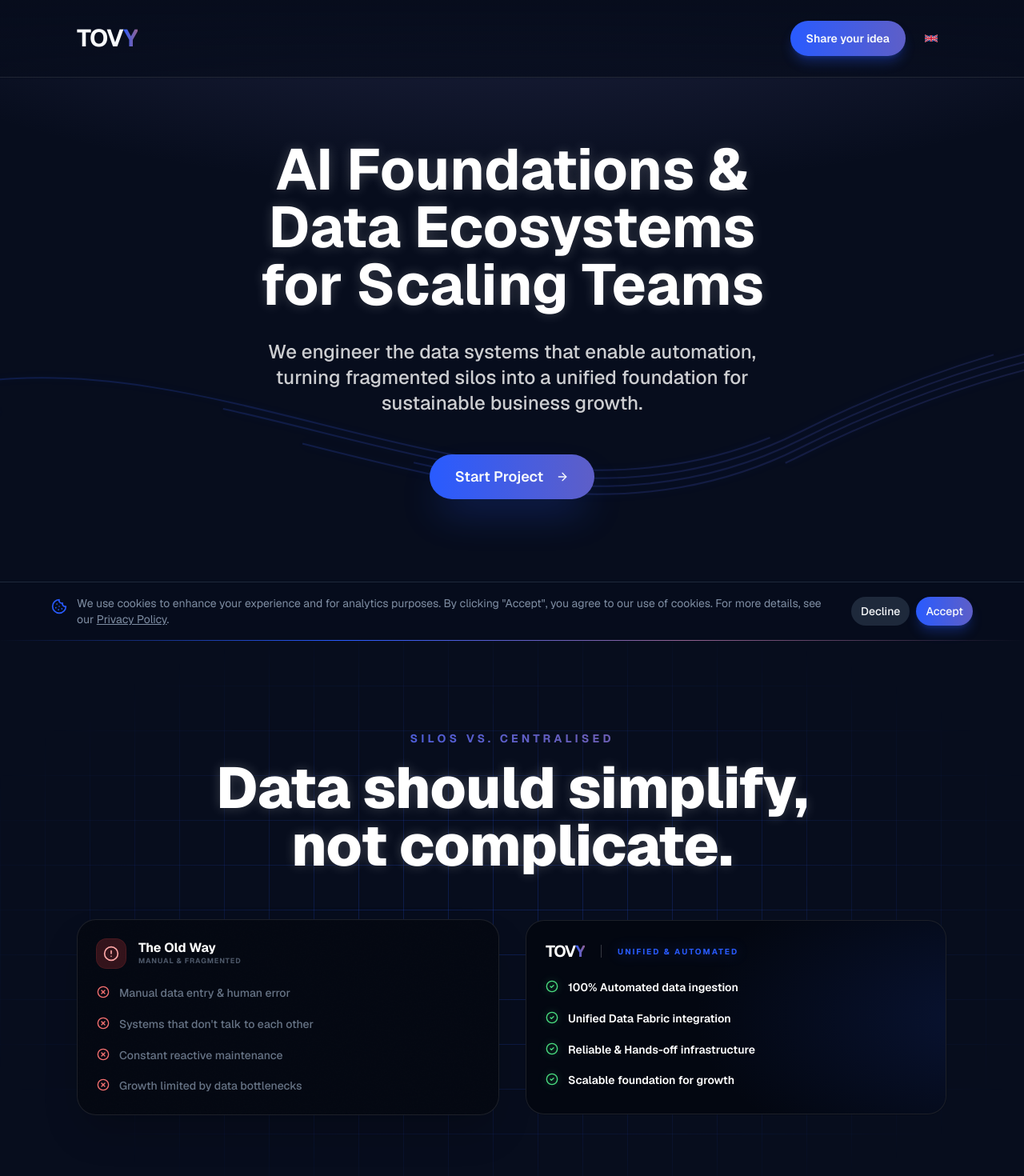
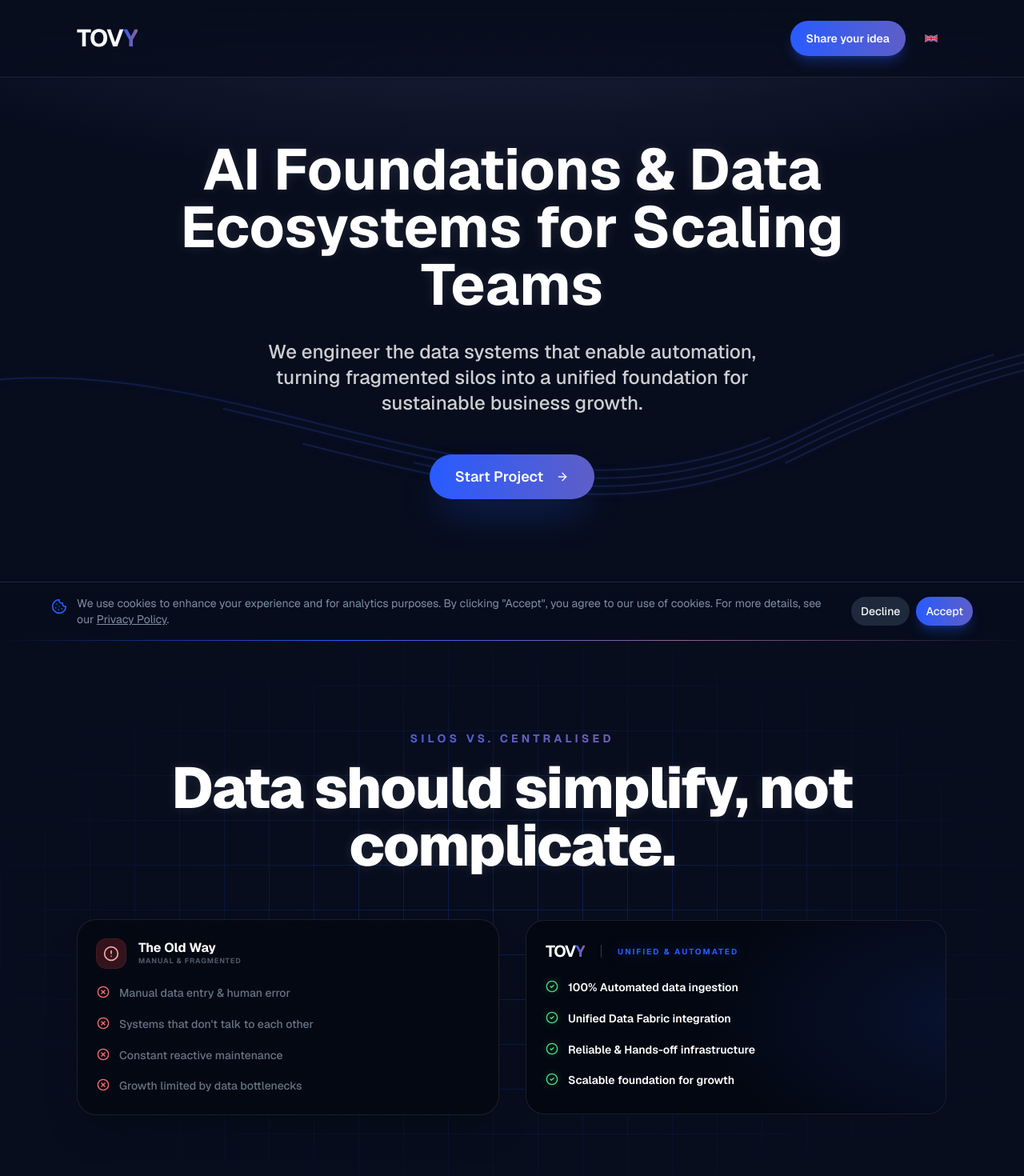
Before and after one commit to tovy-eu/tovy.eu-website, a Next.js app: page /en/ in a window 1280 px wide. Shown: the top 1470 px of the page at 80% size. Built offline with nearby package versions, Linux system fonts and the light colour scheme.

Commit message:
check all code that affects the headers' sizing upon scrolling... it jum

```diff
--- a/src/components/landing/hero-section.tsx
+++ b/src/components/landing/hero-section.tsx
@@ -1,3 +1,4 @@
+
 "use client";
 
 import { useState, useEffect } from 'react';
@@ -53,7 +54,8 @@ export function HeroSection({ dict }: { dict: Dictionary }) {
   const dynamicWeight = Math.min(900, 700 + (scrollY / 500) * 200);
 
   // Tracking Compensation: keeps the total word width stable to prevent line jumping
-  const dynamicTracking = -((dynamicWeight - 700) / 200) * 0.01 + 'em';
+  // Increased to -0.03em for better stability
+  const dynamicTracking = -((dynamicWeight - 700) / 200) * 0.03 + 'em';
 
   return (
     <section
@@ -70,11 +72,11 @@ export function HeroSection({ dict }: { dict: Dictionary }) {
         )}
       >
         <h1
-          className="text-3xl font-bold tracking-tight text-white sm:text-4xl md:text-5xl lg:text-6xl xl:text-7xl leading-[1.2] sm:leading-[1.15] [text-wrap:balance]"
+          className="text-3xl font-bold text-white sm:text-4xl md:text-5xl lg:text-6xl xl:text-7xl leading-[1.1] sm:leading-[1.1] transition-[font-variation-settings,letter-spacing] duration-300 ease-out"
           style={{
-            textShadow: '0 0 15px rgba(255, 255, 255, 0.2)',
-            fontWeight: dynamicWeight,
-            fontVariationSettings: `'wght' ${dynamicWeight}`,
+            textShadow: '0 0 15px rgba(255, 255, 255, 0.1)',
+            fontWeight: Math.round(dynamicWeight),
+            fontVariationSettings: `'wght' ${Math.round(dynamicWeight)}`,
             letterSpacing: dynamicTracking
           }}
         >
--- a/src/components/landing/section-header.tsx
+++ b/src/components/landing/section-header.tsx
@@ -15,7 +15,7 @@ interface SectionHeaderProps {
 
 /**
  * SectionHeader component with responsive typography and kinetic weight shift.
- * Optimized with Tracking Compensation to prevent layout jumping on weight change.
+ * Optimized with aggressive Tracking Compensation to prevent layout jumping on weight change.
  */
 export function SectionHeader({
   badge,
@@ -36,7 +36,7 @@ export function SectionHeader({
       const centerOffset = Math.abs(rect.top + rect.height / 2 - viewportHeight / 2);
 
       // Calculate weight based on proximity to center of viewport
-      const proximity = Math.max(0, 1 - centerOffset / (viewportHeight / 1.5));
+      const proximity = Math.max(0, 1 - centerOffset / (viewportHeight / 1.2));
       const newWeight = 700 + (proximity * 200);
 
       setWeight(newWeight);
@@ -49,8 +49,8 @@ export function SectionHeader({
   }, []);
 
   // Tracking compensation: as weight increases, characters expand.
-  // We slightly tighten tracking to keep the total line width nearly constant.
-  const dynamicTracking = -((weight - 700) / 200) * 0.015 + 'em';
+  // We tighten tracking significantly (-0.035em at max weight) to keep the total line width stable.
+  const dynamicTracking = -((weight - 700) / 200) * 0.035 + 'em';
 
   return (
     <ScrollReveal>
@@ -62,14 +62,14 @@ export function SectionHeader({
         )}
         <h2
           className={cn(
-            "text-2xl tracking-tight sm:text-4xl md:text-5xl lg:text-6xl xl:text-7xl text-white transition-none leading-[1.2] sm:leading-[1.15] break-words [text-wrap:balance]",
+            "text-2xl sm:text-4xl md:text-5xl lg:text-6xl xl:text-7xl text-white leading-[1.1] sm:leading-[1.1] break-words transition-[font-variation-settings,letter-spacing] duration-300 ease-out",
             titleClassName
           )}
           style={{
-            fontWeight: weight,
-            fontVariationSettings: `'wght' ${weight}`,
+            fontWeight: Math.round(weight),
+            fontVariationSettings: `'wght' ${Math.round(weight)}`,
             letterSpacing: dynamicTracking,
-            textShadow: '0 0 15px rgba(255, 255, 255, 0.2)'
+            textShadow: '0 0 15px rgba(255, 255, 255, 0.1)'
           }}
         >
           {title}
```
